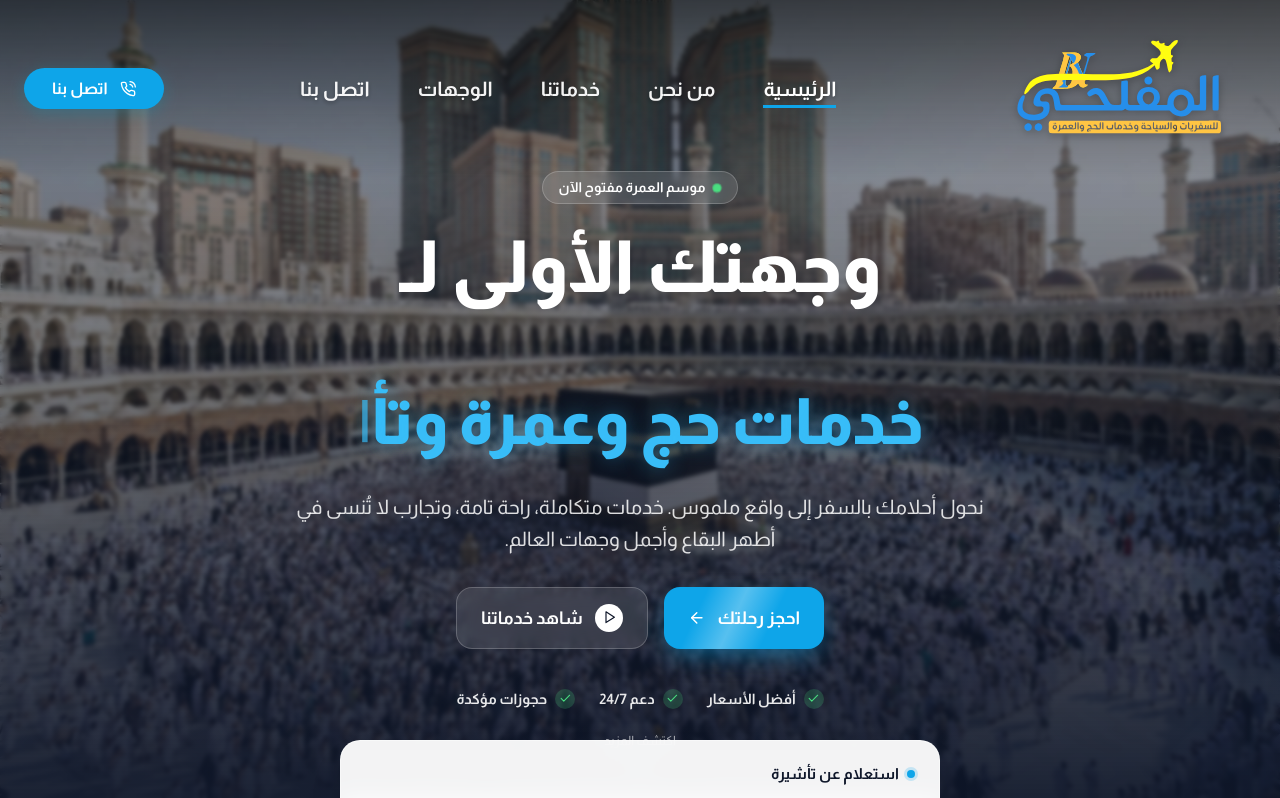
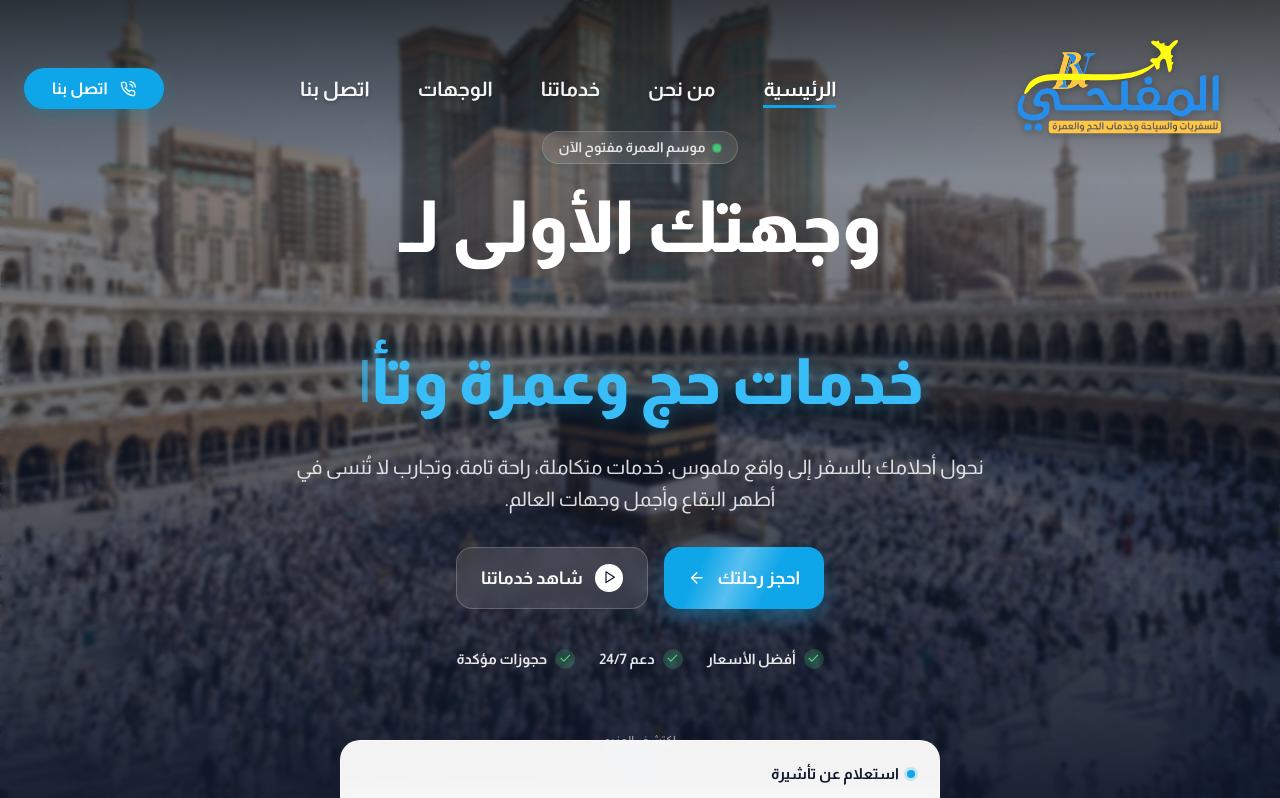
Before and after one commit to Nakip9/mufleh_1, a React (Vite) app: page / in a window 1280 px wide. Shown: the top 798 px of the page. Built offline with nearby package versions, Linux system fonts and the light colour scheme; no server answers.

Commit message:
fixed for the next time the padding of the hero and nav

```diff
--- a/src/components/sections/Hero/Hero.css
+++ b/src/components/sections/Hero/Hero.css
@@ -1,21 +1,26 @@
 /*
    ابن المفلحي - Mobile First "Cinema" Theme
-   Version: 4.0.0
+   Version: 4.1.0 (Mobile Navbar Fix)
 */
 
 /* --- Base Layout & Background --- */
 .hero-mobile-first {
   position: relative;
-  height: 100vh; /* Full viewport height */
+  /* MODERN MOBILE FIX: Use dvh to avoid address bar overlapping */
+  min-height: 100dvh;
   width: 100%;
   display: flex;
   flex-direction: column;
-  justify-content: center;
+
+  /* CRITICAL FIX FOR MOBILE NAVBAR OVERLAP */
+  /* Instead of centering, we start from top and push down with padding */
+  justify-content: flex-start;
+  padding-top: 140px; /* 100px navbar + 40px spacing */
+
   align-items: center;
   overflow: hidden;
   text-align: center;
   color: white;
-  /* Prevent scroll bouncing on mobile - REMOVED to allow scrolling */
 }
 
 .hero-bg-wrapper {
@@ -48,7 +53,7 @@
     rgba(15, 23, 42, 0.6) 50%,
     rgba(15, 23, 42, 0.95) 100%
   );
-  backdrop-filter: blur(2px); /* Softens the background for text readability */
+  backdrop-filter: blur(2px);
 }
 
 .hero-content-wrapper {
@@ -60,7 +65,8 @@
   flex-direction: column;
   align-items: center;
   gap: 1.5rem;
-  margin-top: -40px; /* Optical centering compensation */
+  /* Margin top removed as we control spacing via parent padding now */
+  margin-top: 0;
 }
 
 /* --- Animated Badge --- */
@@ -76,7 +82,8 @@
   font-weight: 700;
   backdrop-filter: blur(10px);
   animation: fadeInDown 0.8s ease-out;
-  margin-top: 120px; /* INCREASED: Pushed down significantly to clear mobile navbar (approx 100px height) */
+  /* Reset margin-top as parent padding handles the offset */
+  margin-top: 0;
 }
 
 .pulse-dot {
@@ -103,23 +110,15 @@
 
 .slide-text-2 {
   display: block;
-  font-size: 2.5rem; /* Slightly smaller to fit long service names */
+  font-size: 2.2rem; /* Optimized for mobile readability */
   animation: fadeInUp 0.8s ease-out 0.4s backwards;
-  min-height: 80px; /* Prevent layout jump */
+  min-height: 80px;
 }
 
 /* Brand Blue for Typewriter */
 .brand-blue-text {
-  color: #38bdf8; /* Sky Blue - Matches Brand */
-  text-shadow: 0 0 20px rgba(56, 189, 248, 0.4); /* Subtle glow */
-}
-
-/* Old gradient removed in favor of brand blue */
-.text-gradient {
-  background: linear-gradient(to right, #38bdf8, #818cf8);
-  -webkit-background-clip: text;
-  background-clip: text;
-  color: transparent;
+  color: #38bdf8;
+  text-shadow: 0 0 20px rgba(56, 189, 248, 0.4);
 }
 
 .hero-desc-mobile {
@@ -134,7 +133,7 @@
 /* --- Buttons --- */
 .hero-actions {
   display: flex;
-  flex-direction: column; /* Mobile first: Stacked */
+  flex-direction: column;
   gap: 1rem;
   width: 100%;
   max-width: 350px;
@@ -166,7 +165,6 @@
   box-shadow: 0 10px 25px -5px rgba(14, 165, 233, 0.5);
 }
 
-/* Shine effect */
 .btn-primary-hero::after {
   content: '';
   position: absolute;
@@ -201,7 +199,7 @@
   align-items: center;
   justify-content: center;
   font-size: 0.9rem;
-  padding-left: 2px; /* Visual center adjustment for play icon */
+  padding-left: 2px;
 }
 
 .action-icon {
@@ -209,7 +207,7 @@
 }
 
 .btn-primary-hero:hover .action-icon {
-  transform: translateX(-5px); /* RTL: move left */
+  transform: translateX(-5px);
 }
 
 /* --- Trust Indicators --- */
@@ -304,10 +302,16 @@
   to { opacity: 1; }
 }
 
-/* --- Desktop Enhancements (Media Queries) --- */
+/* --- DESKTOP ENHANCEMENTS (Tablet & Desktop) --- */
 @media (min-width: 768px) {
+  .hero-mobile-first {
+    /* Reset layout for larger screens */
+    justify-content: center;
+    padding-top: 0;
+  }
+
   .hero-actions {
-    flex-direction: row; /* Side by side on desktop */
+    flex-direction: row;
     justify-content: center;
     max-width: 500px;
   }
@@ -317,7 +321,7 @@
   }
 
   .slide-text-2 {
-    font-size: 4rem; /* Adjusted for desktop */
+    font-size: 4rem;
   }
 
   .hero-desc-mobile {
```
Also changed, not shown: 17 other files (tests, documents, lock files or other folders).
